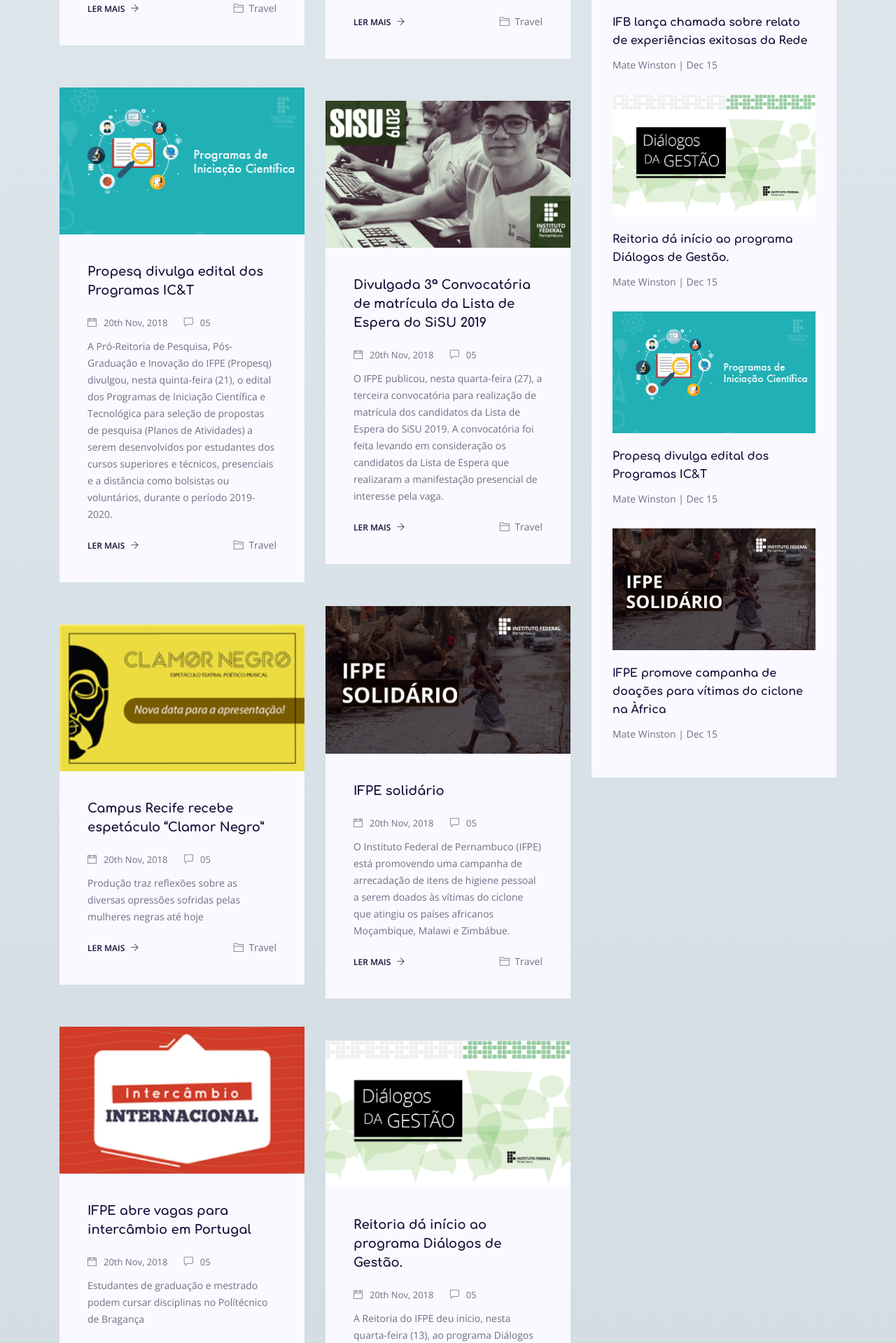
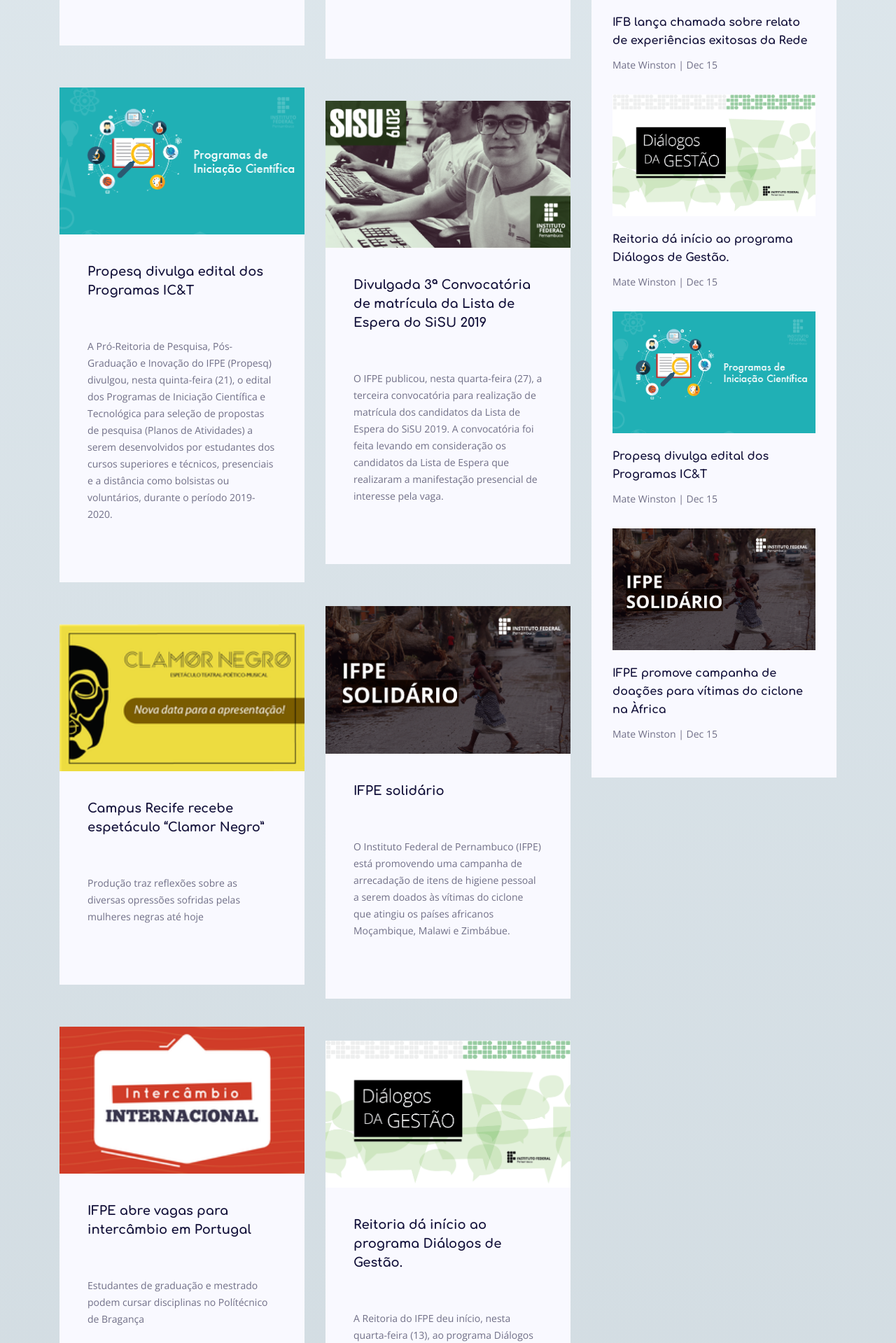
Before and after one commit to tiagojosesilva/gremio, a PHP site: page / in a window 1280 px wide. Shown: the part 1260-3179 px from the top of the page at 70% size. Run offline with PHP 8.4, Linux system fonts and the light colour scheme; some libraries are stand-ins or nearby versions; some web fonts are replaced.

Commit message:
alteracao de datas

```diff
--- a/index.php
+++ b/index.php
@@ -85,8 +85,8 @@
                     </a>
                   </h5>
                   <div class="amenities-meta mb-10">
-                    <a href="#" class=""><span class="ti-calendar"></span>20th Nov, 2018</a>
-                    <a href="#" class="ml-20"><span class="ti-comment"></span>05</a>
+                    <a href="#" class=""><span class=""></span></a>
+                    <a href="#" class="ml-20"><span class=""></span></a>
                   </div>
                   <p>
                     Serão selecionadas dez experiências exitosas. Envio de inscrições até 16 de abri
@@ -95,12 +95,12 @@
                   <div class="d-flex justify-content-between mt-20">
                     <div>
                       <a href="post/noticia-um.php" class="blog-post-btn">
-                        Ler mais <span class="ti-arrow-right"></span>
+                         <span class=""></span>
                       </a>
                     </div>
                     <div class="category">
-                      <a href="#">
-                        <span class="ti-folder mr-1"></span> Travel
+                      <a href="">
+                        <span class=""></span>
                       </a>
                     </div>
                   </div>
@@ -117,10 +117,10 @@
                   </h5>
                   <div class="amenities-meta mb-10">
                     <a href="#" class="">
-                      <span class="ti-calendar"></span>20th Nov, 2018
+                      <span class=""></span>
                     </a>
                     <a href="#" class="ml-20">
-                      <span class="ti-comment"></span>05
+                      <span class="-comment"></span>
                     </a>
                   </div>
                   <p>
@@ -130,12 +130,12 @@
                   <div class="d-flex justify-content-between mt-20">
                     <div>
                       <a href="post/blog-single.php" class="blog-post-btn">
-                        Ler mais <span class="ti-arrow-right"></span>
+                         <span class=""></span>
                       </a>
                     </div>
                     <div class="category">
                       <a href="#">
-                        <span class="ti-folder mr-1"></span> Travel
+                        <span class=""></span>
                       </a>
                     </div>
                   </div>
@@ -152,8 +152,8 @@
                     </a>
                   </h5>
                   <div class="amenities-meta mb-10">
-                    <a href="#" class=""><span class="ti-calendar"></span>20th Nov, 2018</a>
-                    <a href="#" class="ml-20"><span class="ti-comment"></span>05</a>
+                    <a href="#" class=""><span class=""></span></a>
+                    <a href="#" class="ml-20"><span class=""></span></a>
                   </div>
                   <p>
                     Produção traz reflexões sobre as diversas opressões sofridas pelas mulheres negras até hoje
@@ -162,12 +162,12 @@
                   <div class="d-flex justify-content-between mt-20">
                     <div>
                       <a href="post/blog-single.php" class="blog-post-btn">
-                        Ler mais <span class="ti-arrow-right"></span>
+                         <span class=""></span>
                       </a>
                     </div>
                     <div class="category">
                       <a href="#">
-                        <span class="ti-folder mr-1"></span> Travel
+                        <span class=""></span>
                       </a>
                     </div>
                   </div>
@@ -184,10 +184,10 @@
                   </h5>
                   <div class="amenities-meta mb-10">
                     <a href="#" class="">
-                      <span class="ti-calendar"></span>20th Nov, 2018
+                      <span class=""></span>
                     </a>
                     <a href="#" class="ml-20">
-                      <span class="ti-comment"></span>05
+                      <span class=""></span>
                     </a>
                   </div>
                   <p>
@@ -197,12 +197,12 @@
                   <div class="d-flex justify-content-between mt-20">
                     <div>
                       <a href="post/blog-single.php" class="blog-post-btn">
-                        Ler mais <span class="ti-arrow-right"></span>
+                         <span class=""></span>
                       </a>
                     </div>
                     <div class="category">
                       <a href="#">
-                        <span class="ti-folder mr-1"></span> Travel
+                        <span class=""></span>
                       </a>
                     </div>
                   </div>
@@ -221,8 +221,8 @@
                     </a>
                   </h5>
                   <div class="amenities-meta mb-10">
-                    <a href="#" class=""><span class="ti-calendar"></span>20th Nov, 2018</a>
-                    <a href="#" class="ml-20"><span class="ti-comment"></span>05</a>
+                    <a href="#" class=""><span class=""></span></a>
+                    <a href="#" class="ml-20"><span class=""></span></a>
                   </div>
                   <p>
                     O prazo para envio dos vídeos vai agora até o dia quatro de abril. Podem participar estudantes regularmente matriculados em cursos técnicos ou superiores de todos os campi e polos de Educação a Distância da instituição
@@ -231,12 +231,12 @@
                   <div class="d-flex justify-content-between mt-20">
                     <div>
                       <a href="post/blog-single.php" class="blog-post-btn">
-                        Ler mais <span class="ti-arrow-right"></span>
+                         <span class=""></span>
                       </a>
                     </div>
                     <div class="category">
                       <a href="#">
-                        <span class="ti-folder mr-1"></span> Travel
+                        <span class=""></span>
                       </a>
                     </div>
                   </div>
@@ -253,10 +253,10 @@
                   </h5>
                   <div class="amenities-meta mb-10">
                     <a href="#" class="">
-                      <span class="ti-calendar"></span>20th Nov, 2018
+                      <span class=""></span>
                     </a>
                     <a href="#" class="ml-20">
-                      <span class="ti-comment"></span>05
+                      <span class=""></span>
                     </a>
                   </div>
                   <p>
@@ -266,12 +266,12 @@
                   <div class="d-flex justify-content-between mt-20">
                     <div>
                       <a href="post/blog-single.php" class="blog-post-btn">
-                        Ler mais <span class="ti-arrow-right"></span>
+                         <span class=""></span>
                       </a>
                     </div>
                     <div class="category">
                       <a href="#">
-                        <span class="ti-folder mr-1"></span> Travel
+                        <span class=""></span>
                       </a>
                     </div>
                   </div>
@@ -288,8 +288,8 @@
                     </a>
                   </h5>
                   <div class="amenities-meta mb-10">
-                    <a href="#" class=""><span class="ti-calendar"></span>20th Nov, 2018</a>
-                    <a href="#" class="ml-20"><span class="ti-comment"></span>05</a>
+                    <a href="#" class=""><span class=""></span></a>
+                    <a href="#" class="ml-20"><span class=""></span></a>
                   </div>
                   <p>
                     O Instituto Federal de Pernambuco (IFPE) está promovendo uma campanha de arrecadação de itens de higiene pessoal a serem doados às vítimas do ciclone que atingiu os países africanos Moçambique, Malawi e Zimbábue.
@@ -298,12 +298,12 @@
                   <div class="d-flex justify-content-between mt-20">
                     <div>
                       <a href="post/blog-single.php" class="blog-post-btn">
-                        Ler mais <span class="ti-arrow-right"></span>
+                         <span class=""></span>
                       </a>
                     </div>
                     <div class="category">
                       <a href="#">
-                        <span class="ti-folder mr-1"></span> Travel
+                        <span class=""></span>
                       </a>
                     </div>
                   </div>
@@ -320,10 +320,10 @@
                   </h5>
                   <div class="amenities-meta mb-10">
                     <a href="#" class="">
-                      <span class="ti-calendar"></span>20th Nov, 2018
+                      <span class=""></span>
                     </a>
                     <a href="#" class="ml-20">
-                      <span class="ti-comment"></span>05
+                      <span class=""></span>
                     </a>
                   </div>
                   <p>
@@ -333,12 +333,12 @@
                   <div class="d-flex justify-content-between mt-20">
                     <div>
                       <a href="post/blog-single.php" class="blog-post-btn">
-                        Ler mais <span class="ti-arrow-right"></span>
+                         <span class=""></span>
                       </a>
                     </div>
                     <div class="category">
                       <a href="#">
-                        <span class="ti-folder mr-1"></span> Travel
+                        <span class=""></span>
                       </a>
                     </div>
                   </div>
```
